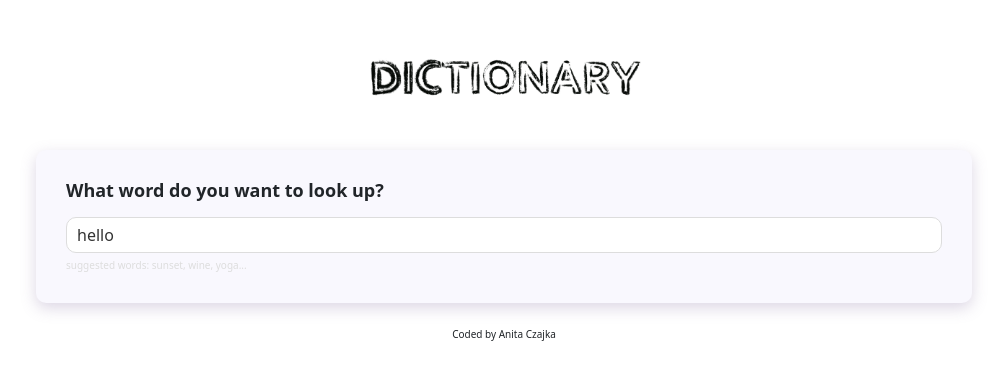
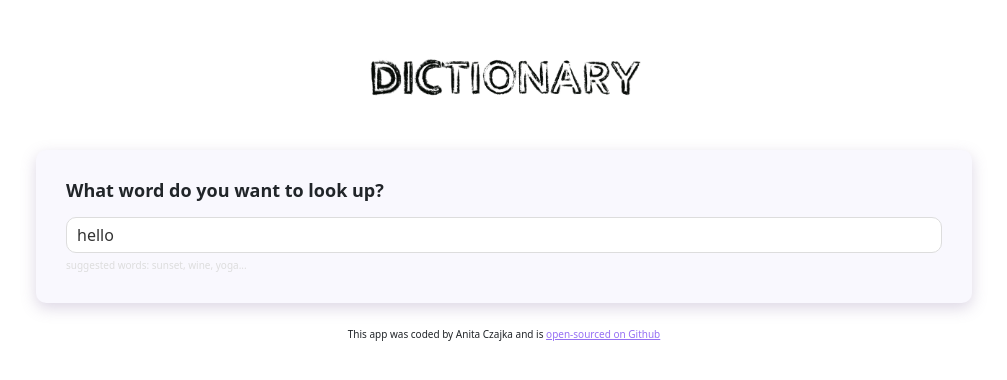
Before and after one commit to anitaczajka/dictionary_app, a React (Create React App) app: page / in a window 1280 px wide. Shown: the top 380 px of the page, without its empty margins (136-1143 px from the left). Built offline with nearby package versions, Linux system fonts and the light colour scheme; no server answers.

Commit message:
changed footer

```diff
--- a/src/App.js
+++ b/src/App.js
@@ -10,7 +10,16 @@ export default function App() {
           <img src={logo} className="App-logo img-fluid" alt="logo" />
         </header>
         <Dictionary defaultKeyword="hello" />
-        <footer className="App-footer mt-4">Coded by Anita Czajka</footer>
+        <footer className="App-footer mt-4">
+          This app was coded by Anita Czajka and is{" "}
+          <a
+            href="https://github.com/anitaczajka/dictionary_app"
+            target="_blank"
+            rel="noreffer"
+          >
+            open-sourced on Github
+          </a>
+        </footer>
       </div>
     </div>
   );
```
